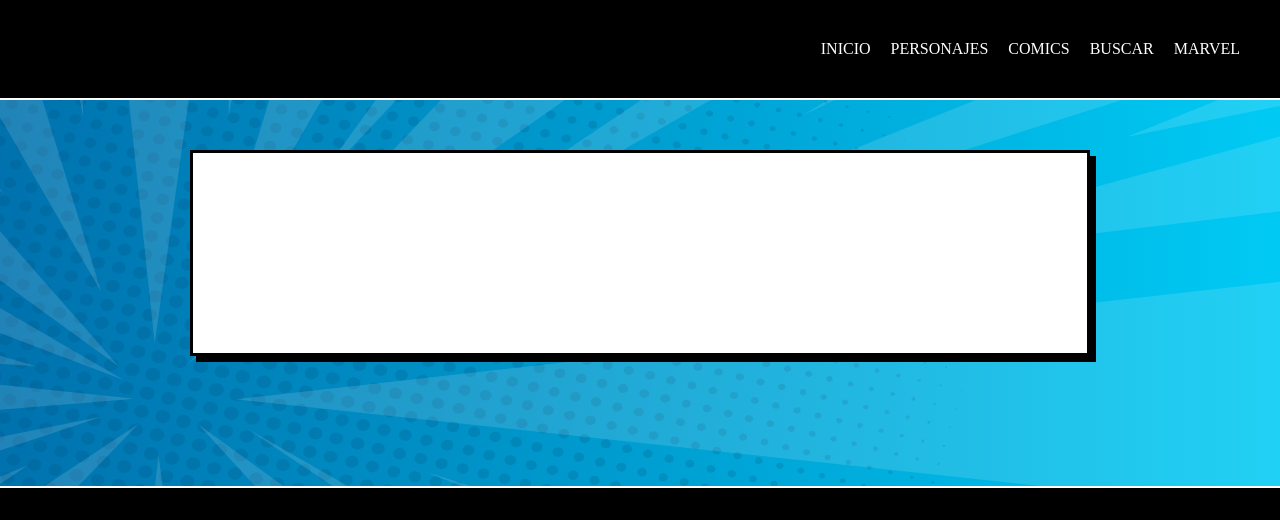
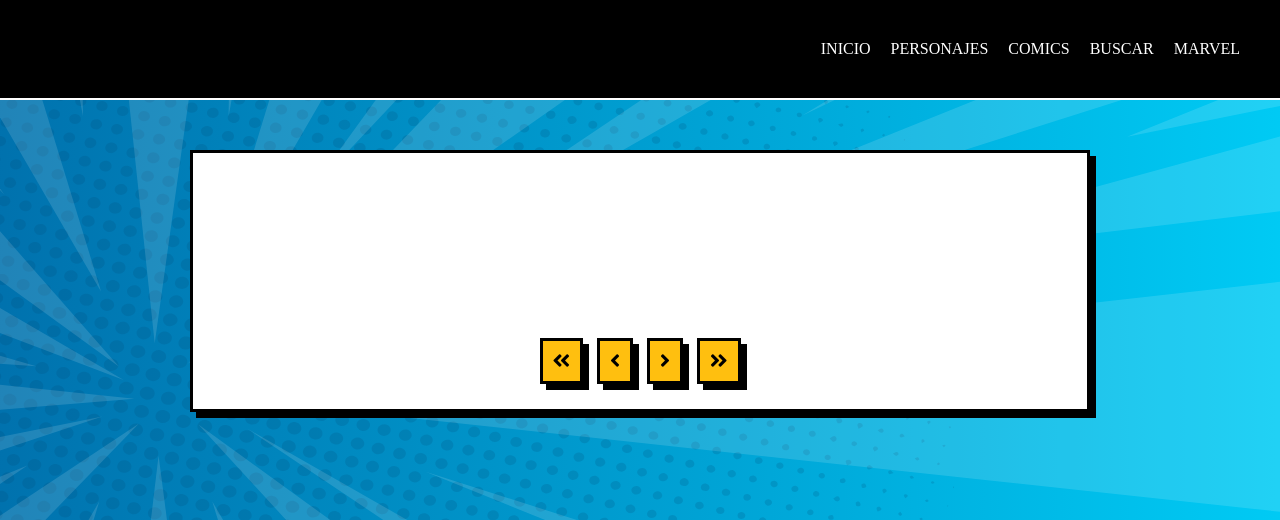
Before and after one commit to Celinesco/buscador_de_comics_2, a plain HTML site: page index.html in a window 1280 px wide. Shown: the top 520 px of the page. Drawn offline with Linux system fonts and the light colour scheme.

Commit message:
flechas desplazamiento horizontal

```diff
--- a/index.html
+++ b/index.html
@@ -94,6 +94,12 @@
                     <div class="tarjeta-personaje"></div>
                     <div class="tarjeta-personaje"></div>
                 </div>
+                <div class="contenedor-desplazamientos-horizontales">
+                    <button class="boton-desplazamiento"><i class="fas fa-angle-double-left"></i></button>
+                    <button class="boton-desplazamiento"><i class="fas fa-angle-left"></i></button>
+                    <button class="boton-desplazamiento"><i class="fas fa-angle-right"></i></button>
+                    <button class="boton-desplazamiento"><i class="fas fa-angle-double-right"></i></button>
+                </div>
             </div>
         </section>
 
--- a/styles/_componentes.scss
+++ b/styles/_componentes.scss
@@ -6,3 +6,10 @@
     animation-duration: 0.1s;
     animation-iteration-count: 5;
 }
+
+.boton-desplazamiento {
+    @include cuadroDeDialogo();
+    margin: 5px;
+    padding: 10px;
+    font-size: 20px;
+}
```
Also changed, not shown: styles/style.css, 1 other file.
